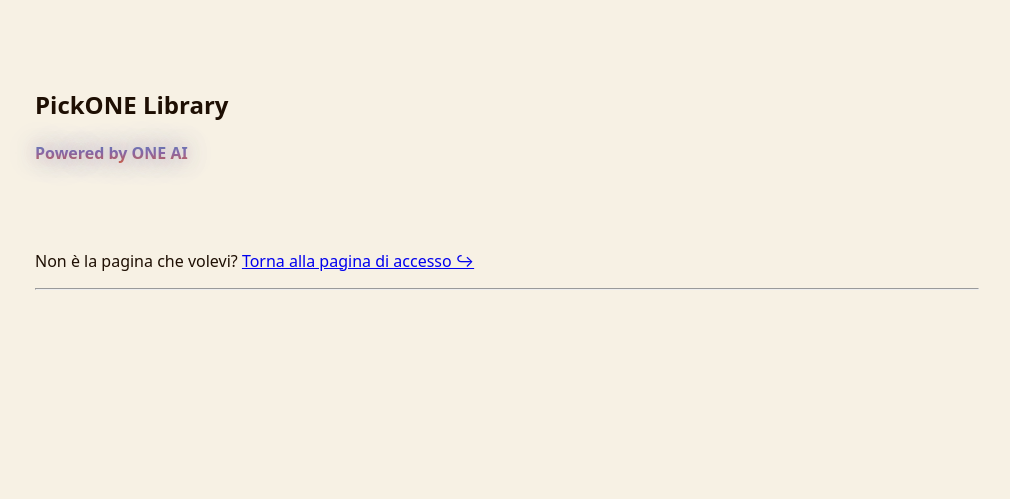
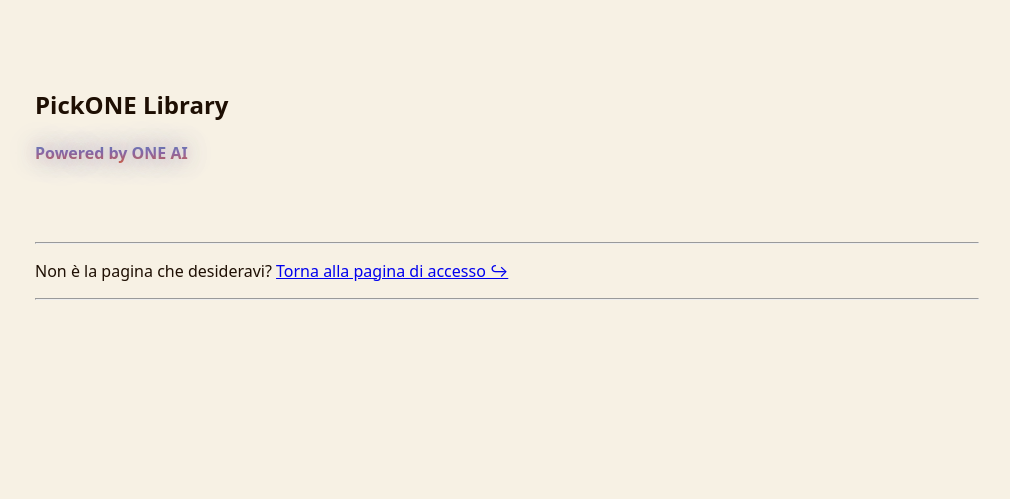
Before and after one commit to Simone-One/PickONE-LIBRARY, a Flask app: template templates/modello.html in a window 1280 px wide. Shown: the top 499 px of the page, without its empty margins (133-1143 px from the left). Run offline with Flask 3, Linux system fonts and the light colour scheme; the template is opened without the code that fills it: most values are stand-ins (such as "Sample title", 1, 10 or a date in 2020).

Commit message:
Corretto un file

```diff
--- a/templates/modello.html
+++ b/templates/modello.html
@@ -4,13 +4,14 @@
     <meta charset="UTF-8">
     <meta name="viewport" content="width=device-width, initial-scale=1.0">
     <link rel="stylesheet" href="../static/css/style.css">
-    <title>PickONE Library INFO</title>
+    <title>PickONE Library MODELLO</title>
 </head>
     <body>
         <h2 class="logo">PickONE Library</h2>
         <div class="logo"><h4 class="footer-gradient">Powered by ONE AI</h4></div>
         <div class="spazio"></div>
-        <p>Non è la pagina che volevi? <a href="{{ url_for('home') }}">Torna alla pagina di accesso ↪</a></p>
+        <hr>
+        <p>Non è la pagina che desideravi? <a href="{{ url_for('home') }}">Torna alla pagina di accesso ↪</a></p>
         <hr>
         <div class="footer-style">
             <footer class="site-footer">
```
